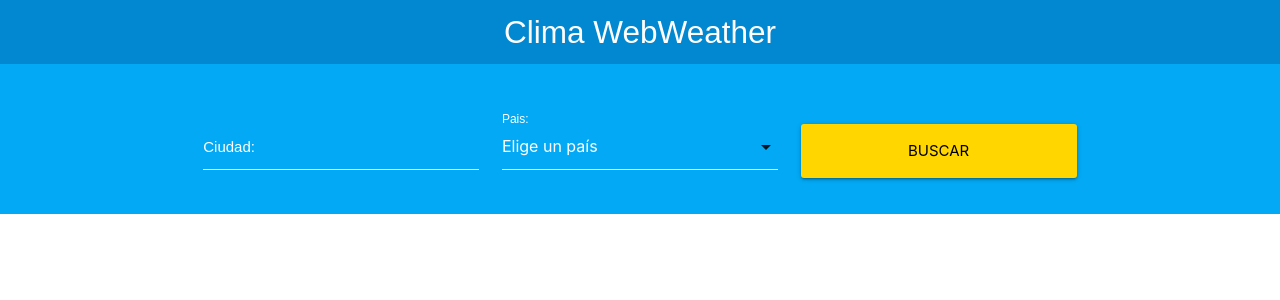
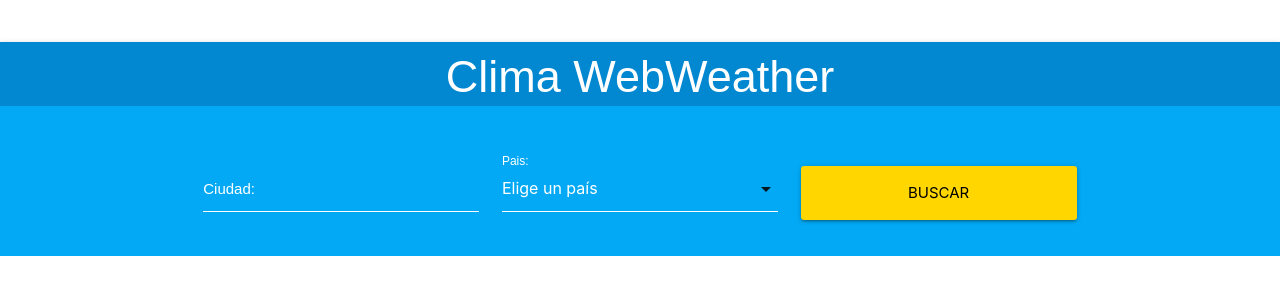
Before and after one commit to lrg1980/WebWeather, a React (Create React App) app: page / in a window 1280 px wide. Shown: the top 300 px of the page. Built offline with nearby package versions, Linux system fonts and the light colour scheme.

Commit message:
Finalizamos el proyecto Clima WebWeather

```diff
--- a/src/componentes/Clima.js
+++ b/src/componentes/Clima.js
@@ -10,16 +10,21 @@ class Clima extends Component {
           if (!name || !weather || !main) return null;
 
           const kelvin = 273.15;
-
+          const urlIcono = `http://openweathermap.org/img/w/${weather[0].icon}.png`;
+          const alt = `clima de ${name}`;
           return (
                <div className="row">
                     <div className="resultado col s12 m8 l6 offset-m3 offset-l3">
                          <div className="card-panel light-blue align-center">
                               <span className="white-text align-center">
                                    <h2>Resultado del clima: <b>{name}</b></h2>
+
                                    <p className="temperatura">
-                                        Actual: { (main.temp - kelvin).toFixed(1)} &deg;C
+                                        Actual: {(main.temp - kelvin).toFixed(1)} &deg;C
+                                        <img src={urlIcono} alt={alt} />
                                    </p>
+                                   <p> Max. {(main.temp_max - kelvin).toFixed(1)} &deg;C</p>
+                                   <p> Min. {(main.temp_min - kelvin).toFixed(1)} &deg;C</p>
                               </span>
                          </div>
 
@@ -30,7 +35,7 @@ class Clima extends Component {
      }
 
      render() {
-          console.log(this.props.resultado);
+          //console.log(this.props.resultado);
           return (
                <div className="container">
                     {this.mostrarResultado()}
--- a/src/componentes/Header.js
+++ b/src/componentes/Header.js
@@ -1,15 +1,19 @@
 import React from 'react';
+import PropTypes from 'prop-types';
 
 const Header = (props) => {
      return (
           <div>
                <nav>
                     <div className="nav-wrapper light-blue darken-2">
-                         <a href="#" class="brand-logo center">{props.titulo}</a>
+                         <h1>{props.titulo}</h1>
                     </div>
                </nav>
           </div>
      );
 };
+Header.propTypes = {
+     titulo: PropTypes.string.isRequired
+}
 
 export default Header;
--- a/src/css/index.css
+++ b/src/css/index.css
@@ -5,6 +5,8 @@ body {
 }
 h1 {
   font-size: 3rem;
+  text-align: center;
+  padding: 10px;
 }
 h2 {
   font-size: 2rem;
```
